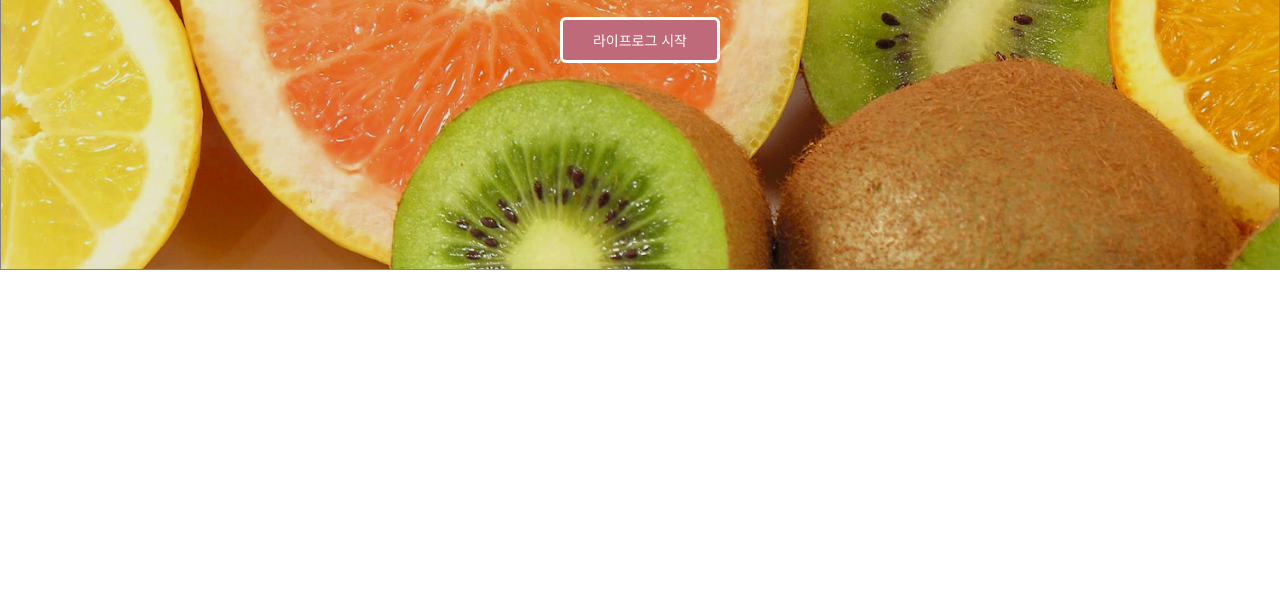
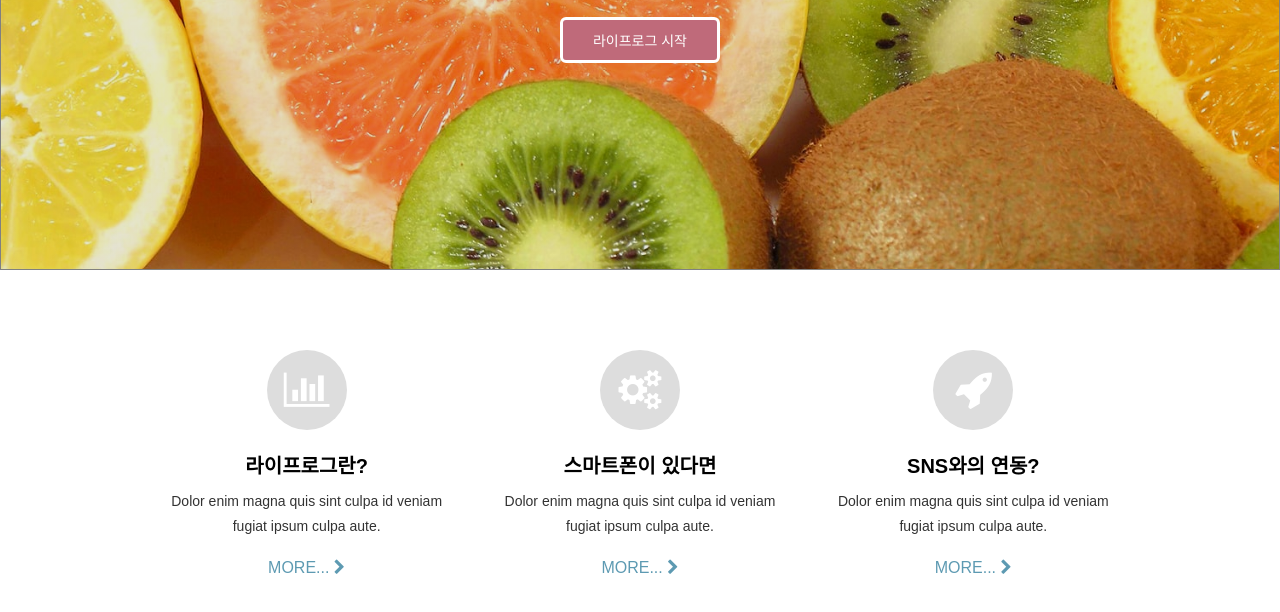
Before and after one commit to kth701/html, a plain HTML site: page ex10/index.html in a window 1280 px wide. Shown: the part 532-1144 px from the top of the page. Before the commit the page ends 802 px from the top, so only its background shows below. Drawn offline with Linux system fonts and the light colour scheme.

Commit message:
두번째문단

```diff
--- a/ex10/css/style.css
+++ b/ex10/css/style.css
@@ -6,7 +6,7 @@
   margin: 0 ;
   padding: 0 ;
   li { list-style:none;}
-  a { text-decoration: none}
+  a { text-decoration: none;}
 }
 
 /* 속성에 대한 변수 활용 */
@@ -16,6 +16,10 @@
   --accent-color: #bf6a7a;
   --dark-main-color: #2b5566;
   --text-bright-color: #fff;
+  --icon-color: #fff;
+  --icon-bk-color: #ddd;
+
+  --larg-width: 1000px;
 }
 
 body {
@@ -87,3 +91,80 @@ body {
     font-size: 24px;
   }
 }
+
+/* 콘텐츠 B: (아이콘 + 글자) */
+.conB .container {
+  padding-top:80px;
+  padding-bottom: 20px;
+
+  border: 0px solid blue;
+}
+.conB .text {
+  text-align: center;
+  padding-bottom: 60px;
+
+  padding-left: 20px;
+  padding-right: 20px;
+}
+.conB h2 {
+  margin-bottom:10px;
+  font-size: 20px;
+}
+.conB p {
+  margin-bottom: 20px;
+  font-size: 14px;
+  line-height: 1.8;
+  opacity: 0.8;
+}
+
+.conB a {
+  color: #5d9ab2;
+  color: var(--main-color) ;
+
+}
+.conB a:hover {
+  text-decoration: underline;
+}
+.conB .icon {
+  /* inline -> inline-block으로 전환 */
+  display: inline-block;
+  margin-bottom: 20px;
+
+  font-size: 40px;
+  /* 폰트 크기 기준 */
+  width: 2em;
+  /* height: 2em; */
+  line-height: 2em;
+  text-align: center;
+  border-radius: 50%;
+
+  background-color: var(--icon-bk-color);
+  color: var(--icon-color);
+
+  border: 0px solid blue;
+}
+
+/* pc화면(768px이상)일 경우 레이아웃 재배치 */
+@media(min-width: 768px){
+  .conB .container {
+    /* 수직 -> 수평 */
+    display: flex;
+    /* 최대 가로폭을 설정 */
+    max-width: var(--larg-width);
+    /* 가운데 배치 */
+    margin-left: auto;
+    margin-right: auto;
+  }
+  .conB .text {
+    flex: 1;
+  }
+  /* .conB .text:nth-child(1) {
+    flex: 1;
+  }
+  .conB .text:nth-child(2) {
+    flex: 1;
+  }
+  .conB .text:nth-child(3) {
+    flex: 2;
+  } */
+}
--- a/ex10/index.html
+++ b/ex10/index.html
@@ -4,6 +4,7 @@
   <meta charset="UTF-8">
   <meta name="viewport" content="width=device-width, initial-scale=1.0">
   <title>웹페이지 샘플</title>
+  <link rel="stylesheet" href="https://cdnjs.cloudflare.com/ajax/libs/font-awesome/4.7.0/css/font-awesome.min.css">
   <link rel="stylesheet" href="css/style.css">
 </head>
 <body>
@@ -15,5 +16,36 @@
       <a href="#">라이프로그 시작</a>
     </div>
   </section>
+
+  <section class="conB">
+    <div class="container">
+      <div class="text">
+        <i class="fa fa-bar-chart icon" aria-hidden="true"></i>
+        <h2>라이프로그란?</h2>
+        <p>Dolor enim magna quis sint culpa id veniam fugiat ipsum culpa aute.</p>
+        <a href="#">MORE...
+          <i class="fa fa-chevron-right" aria-hidden="true"></i>
+        </a>
+      </div>
+
+      <div class="text">
+        <i class="fa  fa-cogs icon" aria-hidden="true"></i>
+        <h2>스마트폰이 있다면</h2>
+        <p>Dolor enim magna quis sint culpa id veniam fugiat ipsum culpa aute.</p>
+        <a href="#">MORE...
+          <i class="fa fa-chevron-right" aria-hidden="true"></i>
+        </a>
+      </div>
+
+      <div class="text">
+        <i class="fa fa-rocket icon" aria-hidden="true"></i>
+        <h2>SNS와의 연동?</h2>
+        <p>Dolor enim magna quis sint culpa id veniam fugiat ipsum culpa aute.</p>
+        <a href="#">MORE...
+          <i class="fa fa-chevron-right" aria-hidden="true"></i>
+        </a>
+      </div>
+    </div>
+  </section>
 </body>
 </html>
```
